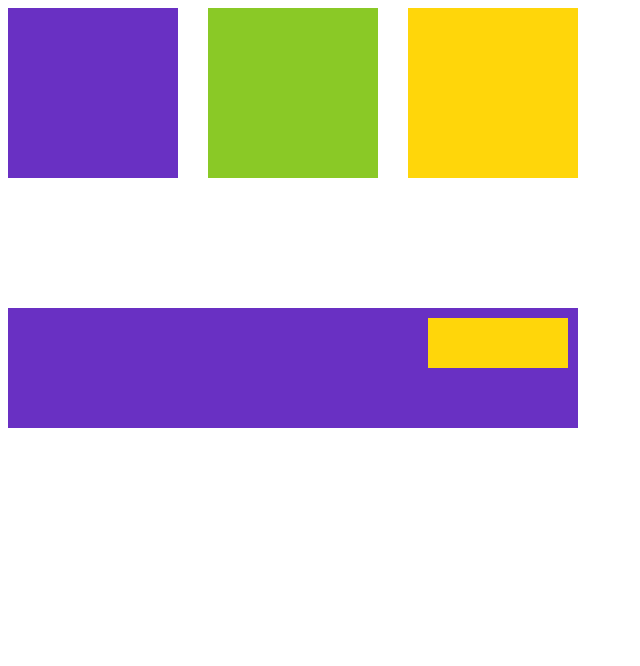
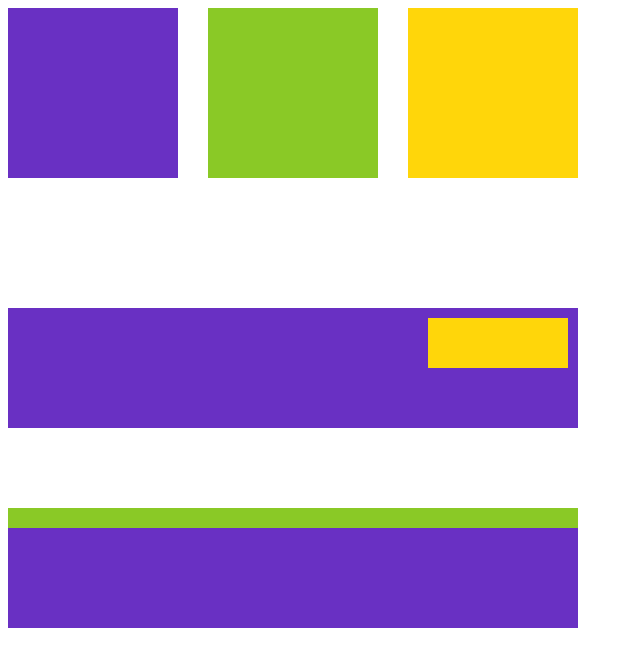
Before and after one commit to MomoMama45/css-test, a plain HTML site: page index.html in a window 1280 px wide. Shown: the whole page, without its empty margins (0-640 px from the left). Drawn offline with Linux system fonts and the light colour scheme.

Commit message:
AAAAAAAAAAAAA

```diff
--- a/index.html
+++ b/index.html
@@ -14,5 +14,8 @@
     <div class="block4">
         <div class="block5"></div>
     </div>
+    <div class="block6">
+        <div class="block7"></div>
+    </div>
 </body>
 </html>
--- a/style.css
+++ b/style.css
@@ -40,3 +40,18 @@
     height: 50px;
     background: #ffd60a;
 }
+
+.block6 {
+    position: absolute;
+    margin-top: 500px;
+    width: 570px;
+    height: 120px;
+    background: #6930c3;
+}
+
+.block7 {
+    position: absolute;
+    width: 570px;
+    height: 20px;
+    background: #8ac926;
+}
```
